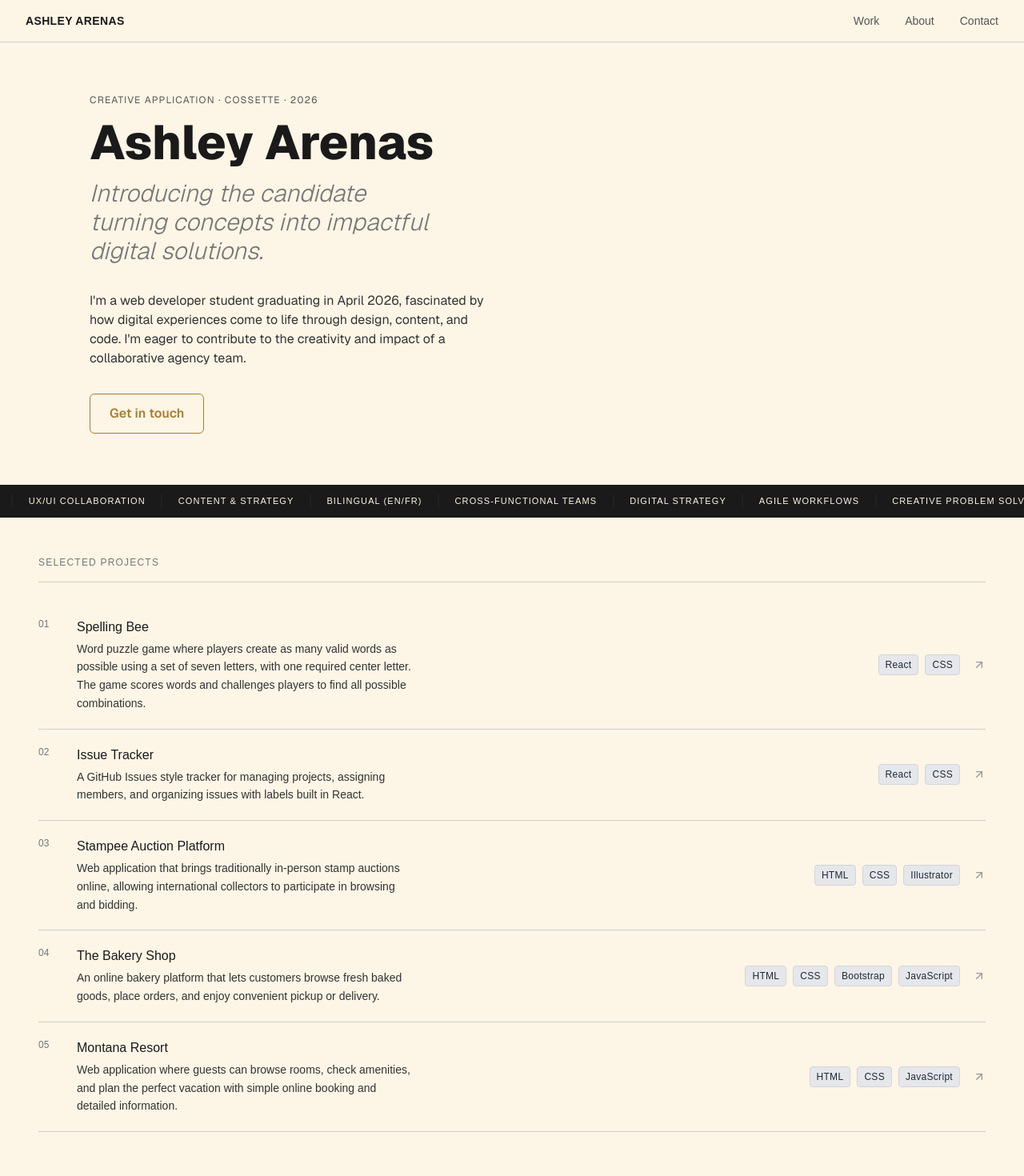
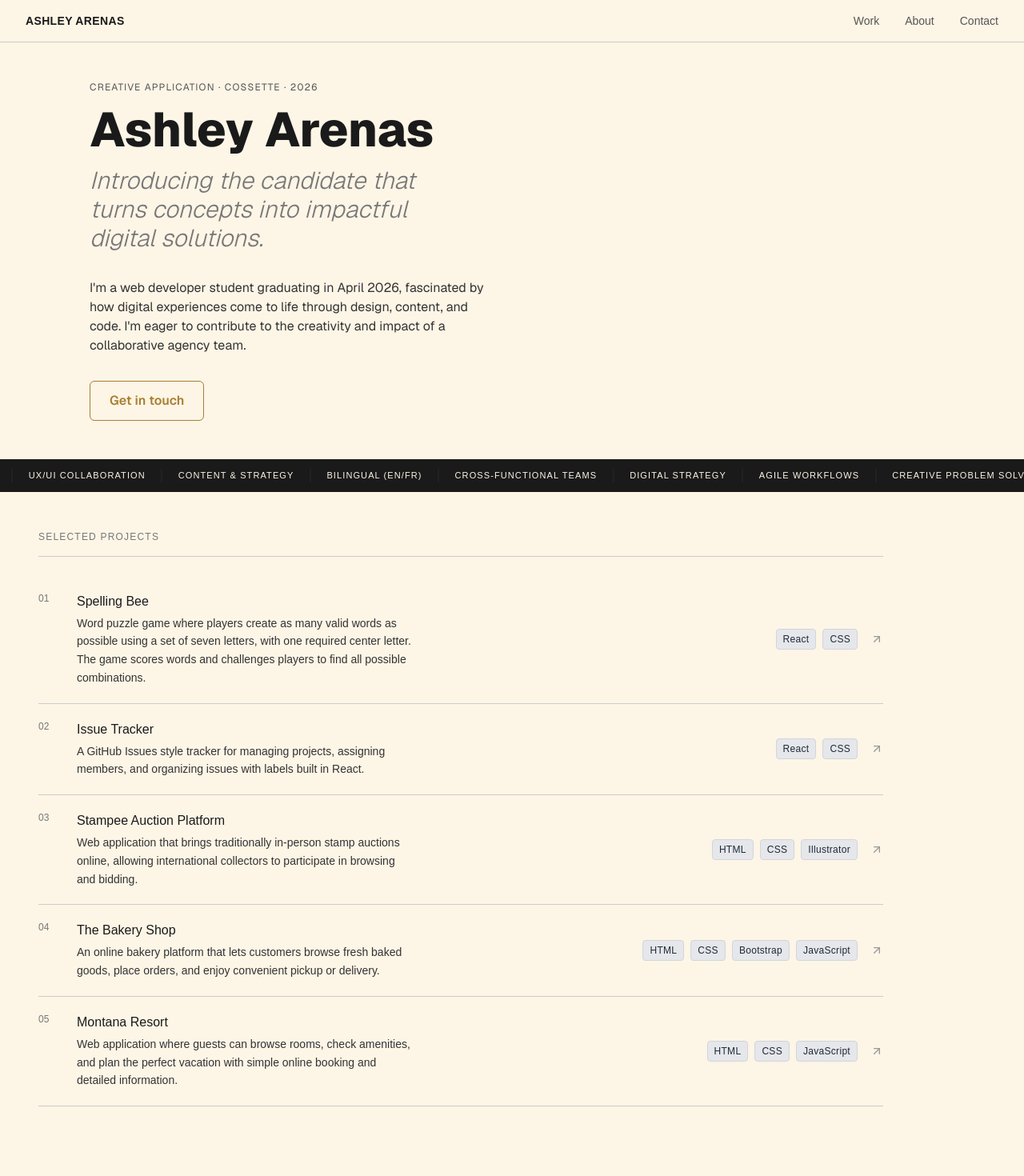
Before and after one commit to Ashley-A7/ashley-a7.github.io, a Next.js app: page / in a window 1280 px wide. Shown: the top 1470 px of the page at 80% size. Built offline with nearby package versions, Linux system fonts and the light colour scheme.

Commit message:
Fix styling

```diff
--- a/components/Hero.tsx
+++ b/components/Hero.tsx
@@ -1,6 +1,6 @@
 export default function Hero() {
   return (
-    <section className="flex-grow px-12 py-16 max-w-6xl mx-auto bg-[#FDF5E6] text-[#1A1A1A] font-sans">
+    <section className="flex-grow px-12 py-12 max-w-6xl mx-auto bg-[#FDF5E6] text-[#1A1A1A] font-sans">
       {/* Small subtitle */}
       <p className="uppercase text-xs text-[#555555] tracking-widest mb-2">
             Creative Application · COSSETTE · 2026
@@ -14,7 +14,7 @@ export default function Hero() {
       {/* Role subtitle */}
         <h2 className="max-w-md text-3xl italic font-light text-[#777777] mb-8">
               Introducing the candidate
-              turning concepts into impactful digital solutions.
+              that turns concepts into impactful digital solutions.
       </h2>
 
       {/* Description */}
--- a/components/ProjectSection.tsx
+++ b/components/ProjectSection.tsx
@@ -6,7 +6,7 @@ import { projects } from "../data/projects";
 export default function Projects() {
     return (
         <section
-            className="bg-[#FDF5E6] text-[#1A1A1A] px-4 sm:px-6 md:px-12 py-10 md:py-12"
+            className="max-w-6xl bg-[#FDF5E6] text-[#1A1A1A] px-4 sm:px-6 md:px-12 py-10 md:py-12"
             id="work"
         >
             {/* Header */}
```
